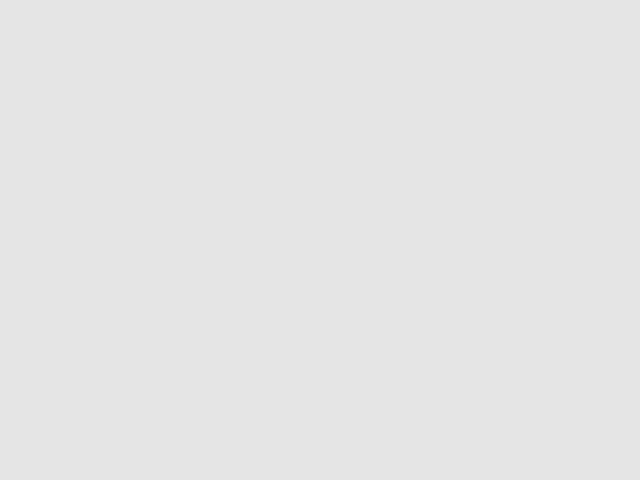
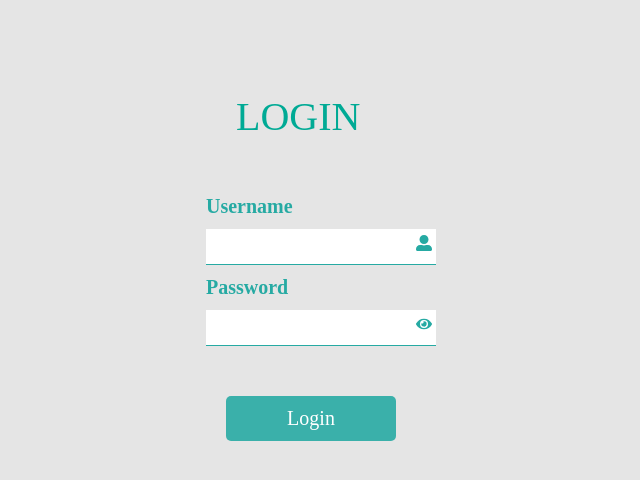
Before and after one commit to manudeep9798/urban-mutant, a Next.js app: page /login in a window 1280 px wide. Shown: the top 480 px of the page, without its empty margins (634-1274 px from the left). Built offline with nearby package versions, Linux system fonts and the light colour scheme.

Commit message:
login Page added

```diff
--- a/pages/login/index.js
+++ b/pages/login/index.js
@@ -1,31 +1,31 @@
 import React, { useState } from 'react'
-// import {FaUserAlt} from 'react-icons/fa'
-// import {FaEyeSlash} from 'react-icons/fa'
-// import {FaEye} from 'react-icons/fa';
+import {FaUserAlt} from 'react-icons/fa'
+import {FaEyeSlash} from 'react-icons/fa'
+import {FaEye} from 'react-icons/fa';
 
-const index = () => {
-    // const [hidePassword,setHidePassword] =useState("password");
-    // const [userName,setUserName] = useState("");
-    // const [password,setPassword] = useState("");
-    // const handelHidePasswordClick=()=>{
-    //     if(hidePassword==="password"){
-    //         setHidePassword("text");
-    //     }else{
-    //         setHidePassword("password");
-    //     }
-    // }
-    // const handelLoginClick=(e)=>{
-    //     e.preventDefault();
-    //     console.log('userName',userName);
-    //     console.log('password',password);
-    //     if(true){
-    //         Router.push('/dashboard')
-    //     }
+const Index = () => {
+    const [hidePassword,setHidePassword] =useState("password");
+    const [userName,setUserName] = useState("");
+    const [password,setPassword] = useState("");
+    const handelHidePasswordClick=()=>{
+        if(hidePassword==="password"){
+            setHidePassword("text");
+        }else{
+            setHidePassword("password");
+        }
+    }
+    const handelLoginClick=(e)=>{
+        e.preventDefault();
+        console.log('userName',userName);
+        console.log('password',password);
+        if(true){
+            Router.push('/dashboard')
+        }
 
-    // }
+    }
     return (
         <div className="loginPage">
-           {/* <div className="loginPageLeft"></div>
+           <div className="loginPageLeft"></div>
             <div className="loginPageRight">
                 <h1>LOGIN</h1>
             <form>
@@ -40,9 +40,9 @@ const index = () => {
                 </span><br></br>
                 <input onClick={(e)=>handelLoginClick(e)} id="submitBitton" type="submit" value="Login"/>
             </form>
-            </div> */}
+            </div>
         </div>
     )
 }
 
-export default index
+export default Index
```
